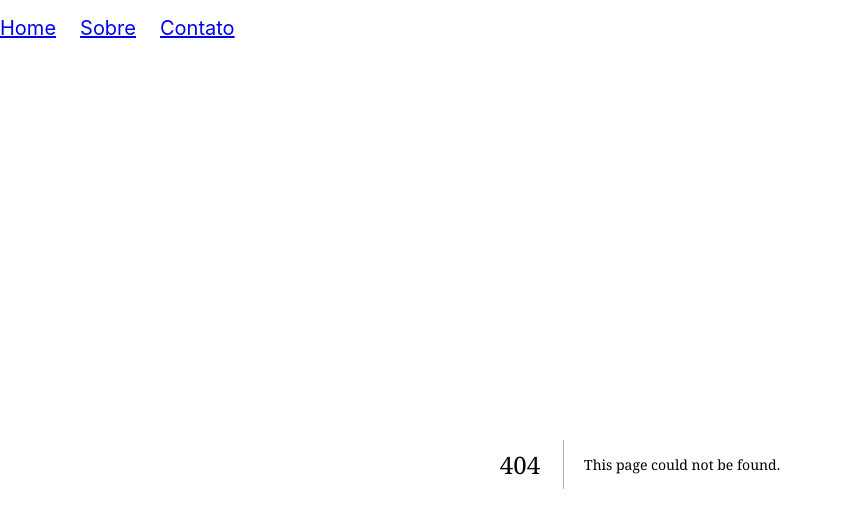
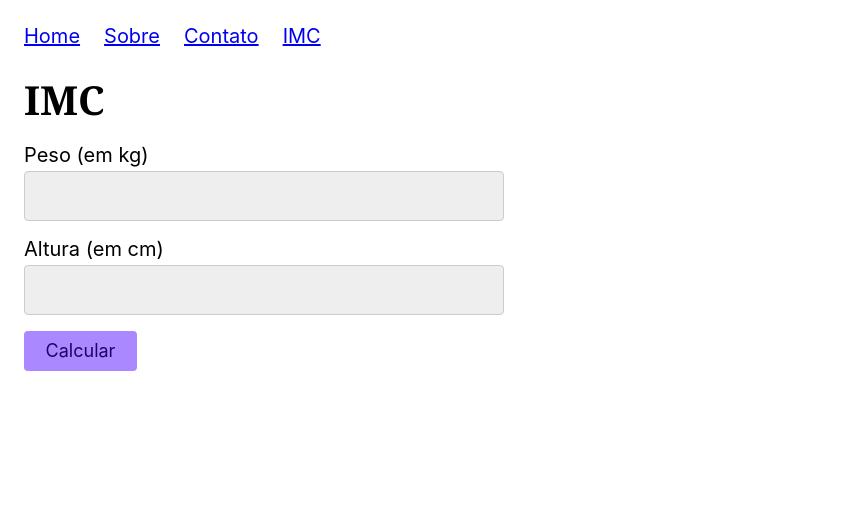
Before and after one commit to pedrorvidal/og-nextjs, a Next.js app: page /imc in a window 1280 px wide. Before the commit this address had no page. Shown: the top 514 px of the page, without its empty margins (0-843 px from the left). Built offline with nearby package versions, Linux system fonts and the light colour scheme.

Commit message:
server components + client components
exercício pra fixar server components e client components

```diff
--- /dev/null
+++ b/src/app/components/imc.tsx
@@ -0,0 +1,36 @@
+'use client';
+import React from "react";
+
+export default function IMC() {
+  const [peso, setPeso] = React.useState('');
+  const [altura, setAltura] = React.useState('');
+  const [imc, setImc] = React.useState('');
+  function handleClick() {
+    const alturaMetro = Number(altura) / 100;
+    const total = (Number(peso) / (alturaMetro * alturaMetro)).toFixed(2);
+    setImc(total);
+  }
+  return (
+    <div>
+      <label htmlFor="peso">Peso (em kg)</label>
+      <input
+        type="text"
+        id="peso"
+        name="peso"
+        value={peso}
+        onChange={(e) => setPeso(e.target.value)}
+      />
+
+      <label htmlFor="altura">Altura (em cm)</label>
+      <input
+        type="text"
+        id="altura"
+        name="altura"
+        value={altura}
+        onChange={(e) => setAltura(e.target.value)}
+      />
+      <button onClick={handleClick}>Calcular</button>
+      <p>{imc}</p>
+    </div>
+  )
+}
--- a/src/app/components/menu.tsx
+++ b/src/app/components/menu.tsx
@@ -12,6 +12,10 @@ export default function Menu() {
       <li>
         <Link href="/contato">Contato</Link>
       </li>
+      <li>
+        <Link href="/imc">IMC</Link>
+      </li>
+
     </ul>
   );
 }
--- /dev/null
+++ b/src/app/imc/page.tsx
@@ -0,0 +1,10 @@
+import IMC from "@/components/imc";
+
+export default function imcPage() {
+  return (
+    <main>
+      <h1>IMC</h1>
+      <IMC />
+    </main>
+  )
+}
--- a/src/app/page.tsx
+++ b/src/app/page.tsx
@@ -1,5 +1,5 @@
-import Acessos from '@/components/acessos';
-import Width from '@/components/width';
+import Acessos from '@/components/acessos'; //server component
+import Width from '@/components/width'; // client component
 
 export default async function HomePage() {
   return (
```
Also changed, not shown: acesso.txt.
